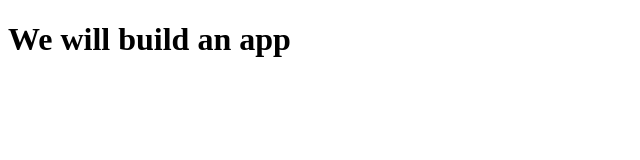
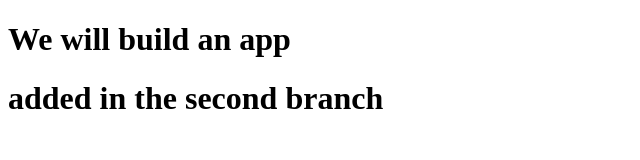
Before and after one commit to rafid4507/web-technology, a plain HTML site: page index.html in a window 1280 px wide. Shown: the whole page, without its empty margins (0-640 px from the left). Drawn offline with Linux system fonts and the light colour scheme.

Commit message:
second branch

```diff
--- a/index.html
+++ b/index.html
@@ -7,6 +7,6 @@
 </head>
 <body>
     <h1>We will build an app</h1>
-
+    <h1>added in the second branch</h1>
 </body>
 </html>
```
